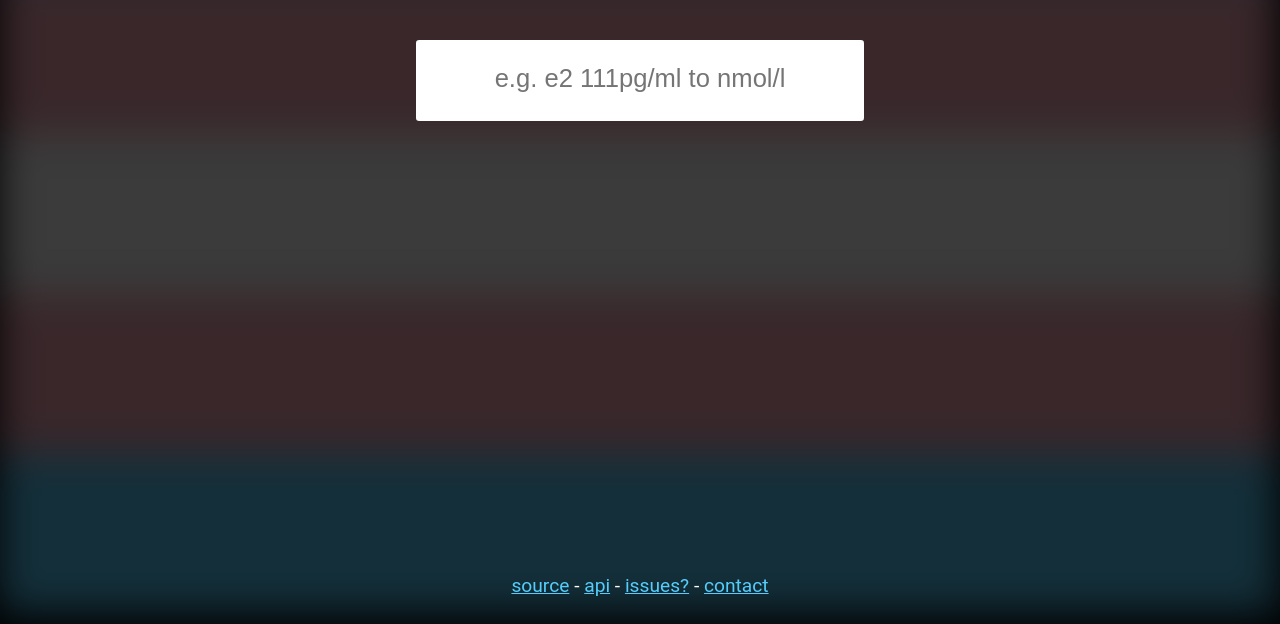
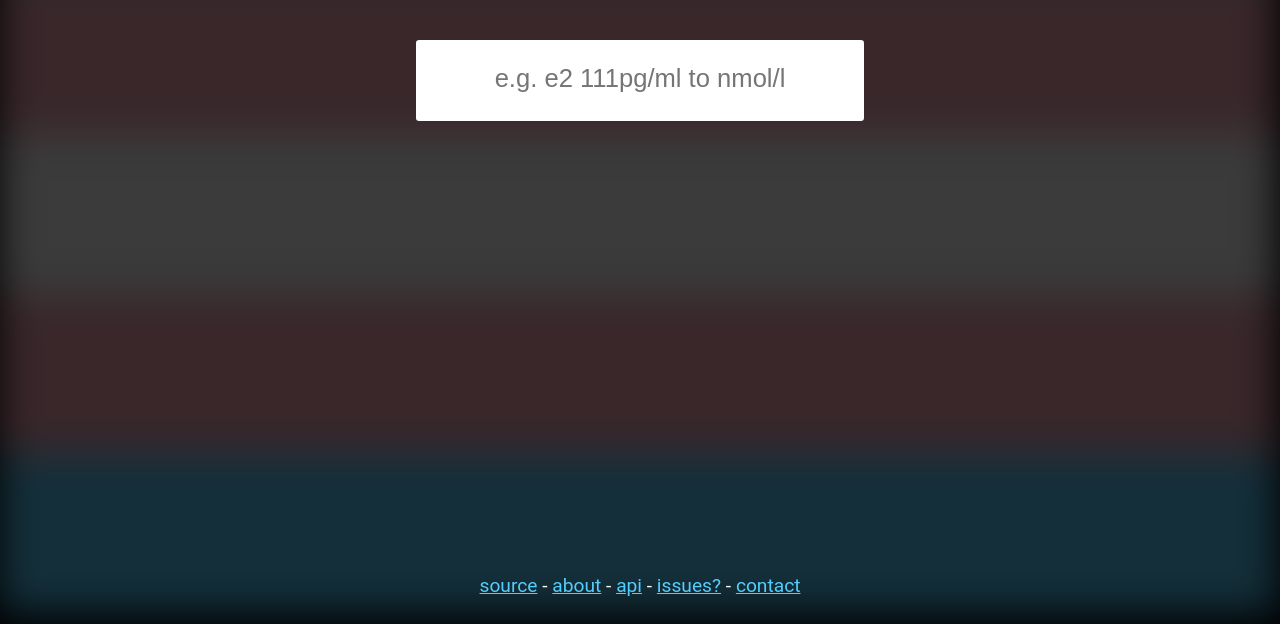
Before and after one commit to Jana-Marie/hlcc, a website built with webpack: page hlcc-web/www/index.html in a window 1280 px wide. Shown: the part 184-808 px from the top of the page. Built offline with nearby package versions, Linux system fonts and the light colour scheme; files whose address does not match are found by name.

Commit message:
fixed title and error

```diff
--- a/hlcc-web/www/index.html
+++ b/hlcc-web/www/index.html
@@ -1,7 +1,7 @@
 <!DOCTYPE html>
 <html lang="en">
 	<head>
-		<title>Sup :3</title>
+		<title>hlcc</title>
 		<link rel="icon" type="image/png" href="/favicon.png">
 		<meta name="viewport" content="width=device-width, initial-scale=1">
 		<meta name="keywords" content="hormone, calculator, converter, convert, estradiol, e2, progesterone, p4, testo, testosterone, trans">
@@ -123,7 +123,7 @@
 		</div>
 		<div class="hormone_result" id="hormone_output">MauMau</div>
 		<div class="footer">
-			<p><a href="https://github.com/Jana-Marie/hlcc">source</a> - <a href="https://api.hlcc.haj.gf">api</a> - <a href="https://github.com/Jana-Marie/hlcc/blob/main/ISSUES.md">issues?</a> - <a href="https://janamarie.dev">contact</a></p>
+			<p><a href="https://github.com/Jana-Marie/hlcc">source</a> - <a href="https://github.com/Jana-Marie/hlcc#about-the-project">about</a> - <a href="https://api.hlcc.haj.gf">api</a> - <a href="https://github.com/Jana-Marie/hlcc/blob/main/ISSUES.md">issues?</a> - <a href="https://janamarie.dev">contact</a></p>
 		</div>
 	</body>
 </html>
```
